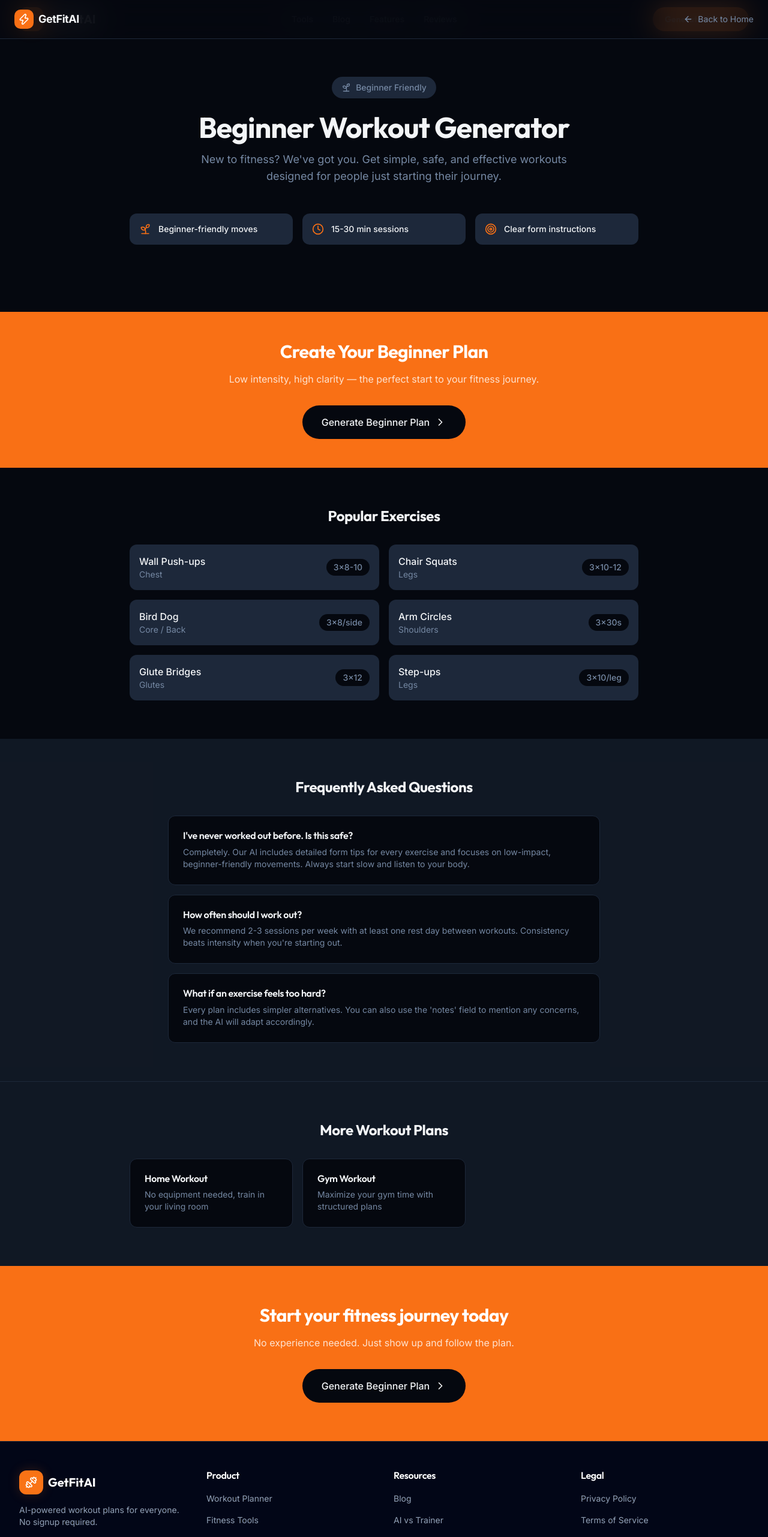
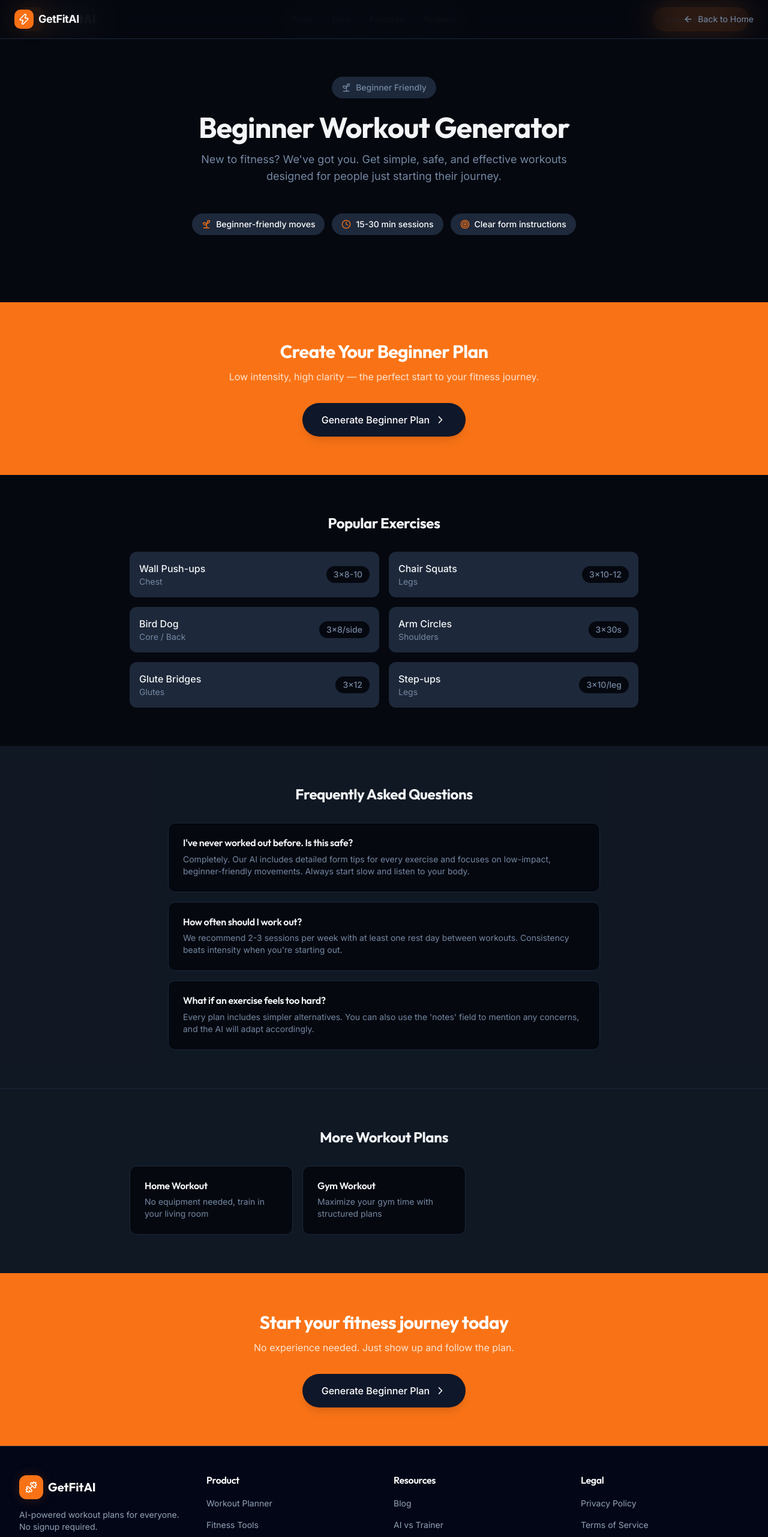
Before and after one commit to zl819044596/getfitai, a Next.js app: page /workouts/beginner in a window 1280 px wide. Shown: the top 2563 px of the page at 60% size. Built offline with nearby package versions, Linux system fonts and the light colour scheme.

Commit message:
fix: workout landing page - orange pills + orange CTA + black button

```diff
--- a/src/components/workout-landing.tsx
+++ b/src/components/workout-landing.tsx
@@ -44,16 +44,16 @@ export function WorkoutLanding({ config }: { config: WorkoutConfig }) {
             </p>
           </div>
 
-          {/* Benefits */}
-          <div className="grid grid-cols-1 sm:grid-cols-3 gap-4 mb-12">
+          {/* Benefits - Orange Icon Pills */}
+          <div className="flex flex-wrap justify-center gap-3 mb-12">
             {config.benefits.map((benefit, i) => {
               const BenefitIcon = iconMap[benefit.icon]
               return (
-                <div key={i} className="flex items-center gap-3 bg-muted rounded-xl p-4">
-                  <div className="text-primary">
-                    {BenefitIcon && <BenefitIcon className="w-5 h-5" />}
+                <div key={i} className="flex items-center gap-2 bg-[#1e293b] rounded-full px-4 py-2">
+                  <div className="text-orange-500">
+                    {BenefitIcon && <BenefitIcon className="w-4 h-4" />}
                   </div>
-                  <span className="font-medium text-sm text-foreground">{benefit.text}</span>
+                  <span className="font-medium text-sm text-white">{benefit.text}</span>
                 </div>
               )
             })}
@@ -62,13 +62,13 @@ export function WorkoutLanding({ config }: { config: WorkoutConfig }) {
       </section>
 
       {/* CTA - Jump to Generator */}
-      <section className="py-12 bg-primary text-primary-foreground">
+      <section className="py-16 bg-orange-500">
         <div className="max-w-3xl mx-auto px-4 sm:px-6 text-center">
-          <h2 className="text-2xl md:text-3xl font-bold mb-4">{config.generatorTitle}</h2>
-          <p className="text-primary-foreground/80 mb-8">{config.generatorSubtitle}</p>
+          <h2 className="text-2xl md:text-3xl font-bold mb-3 text-white">{config.generatorTitle}</h2>
+          <p className="text-white/80 mb-8 text-base">{config.generatorSubtitle}</p>
           <Link
             href="/#generator"
-            className="inline-flex items-center bg-background text-foreground px-8 py-4 rounded-full font-medium hover:bg-background/90 transition-colors"
+            className="inline-flex items-center bg-[#0f172a] text-white px-8 py-4 rounded-full font-medium hover:bg-[#1e293b] transition-colors shadow-lg"
           >
             {config.ctaButton}
             <ChevronRight className="w-5 h-5 ml-2" />
@@ -143,13 +143,13 @@ export function WorkoutLanding({ config }: { config: WorkoutConfig }) {
       </section>
 
       {/* Bottom CTA */}
-      <section className="py-16 bg-primary text-primary-foreground">
+      <section className="py-16 bg-orange-500">
         <div className="max-w-4xl mx-auto px-4 sm:px-6 text-center">
-          <h2 className="text-3xl font-bold mb-4">{config.ctaTitle}</h2>
-          <p className="text-primary-foreground/80 mb-8">{config.ctaSubtitle}</p>
+          <h2 className="text-3xl font-bold mb-3 text-white">{config.ctaTitle}</h2>
+          <p className="text-white/80 mb-8 text-base">{config.ctaSubtitle}</p>
           <Link
             href="/#generator"
-            className="inline-flex items-center bg-background text-foreground px-8 py-4 rounded-full font-medium hover:bg-background/90 transition-colors"
+            className="inline-flex items-center bg-[#0f172a] text-white px-8 py-4 rounded-full font-medium hover:bg-[#1e293b] transition-colors shadow-lg"
           >
             {config.ctaButton}
             <ChevronRight className="w-5 h-5 ml-2" />
```
